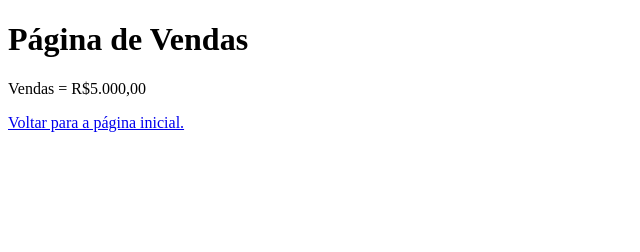
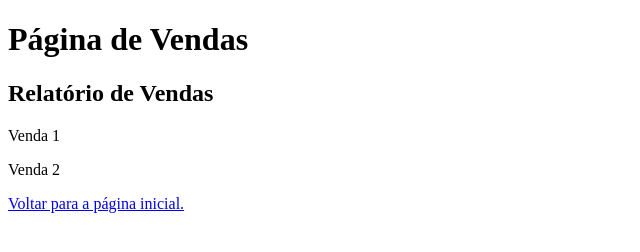
Before and after one commit to olrcesar/aulagithub, a plain HTML site: page vendas.html in a window 1280 px wide. Shown: the whole page, without its empty margins (0-640 px from the left). Drawn offline with Linux system fonts and the light colour scheme.

Commit message:
Atualização da página de Vendas.

```diff
--- a/vendas.html
+++ b/vendas.html
@@ -8,7 +8,10 @@
 </head>
 <body>
     <h1>Página de Vendas</h1>
-    <p>Vendas = R$5.000,00</p>
+    <h2>Relatório de Vendas</h2>
+    <p>Venda 1</p>
+    <p>Venda 2</p>
+    <p></p><p></p>
     <a href="index.html">Voltar para a página inicial.</a>
 </body>
 </html>
```
